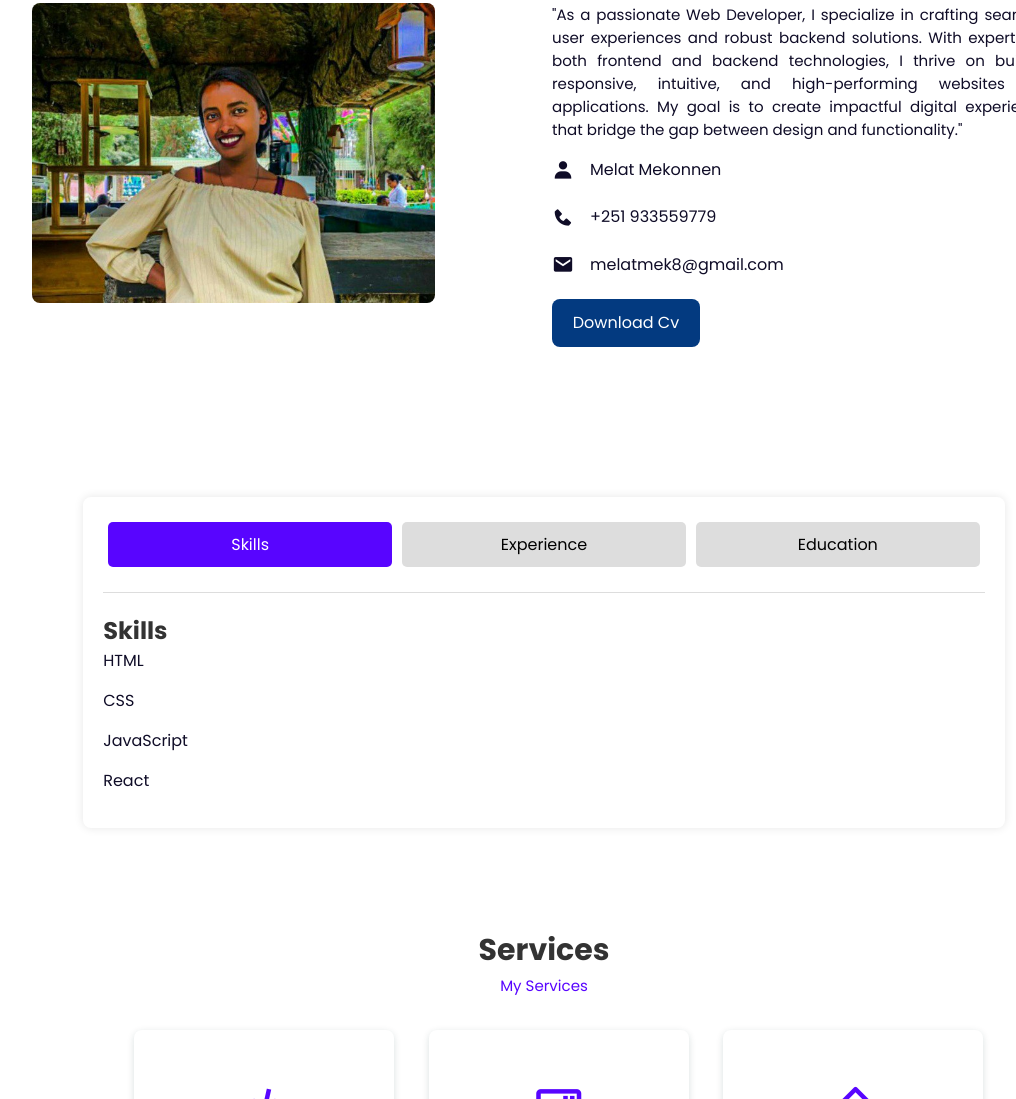
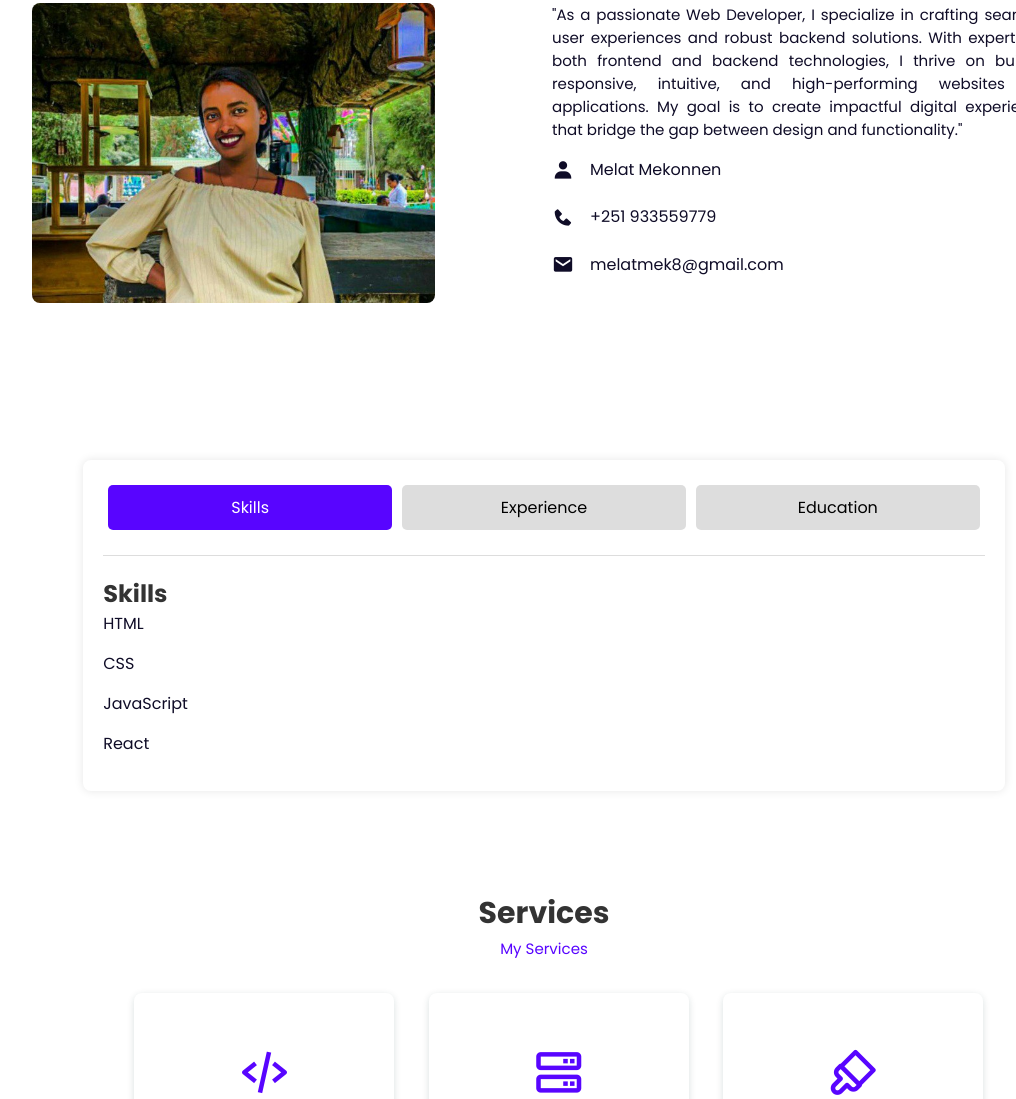
Before and after one commit to melat-mekonnen/melat-portfolio, a plain HTML site: page indet.html in a window 1280 px wide. Shown: the part 949-2048 px from the top of the page, without its empty margins (96-1112 px from the left). Drawn offline with nearby package versions, Linux system fonts and the light colour scheme.

Commit message:
Update indet.html

```diff
--- a/indet.html
+++ b/indet.html
@@ -89,7 +89,7 @@
                         <span>melatmek8@gmail.com</span>
                     </div>
                 </div>
-                <a href="assest/cv-melat mekonnen (5).pdf" class="btn">Download Cv</a>
+
             </div>
         </div>
     </section>
```
